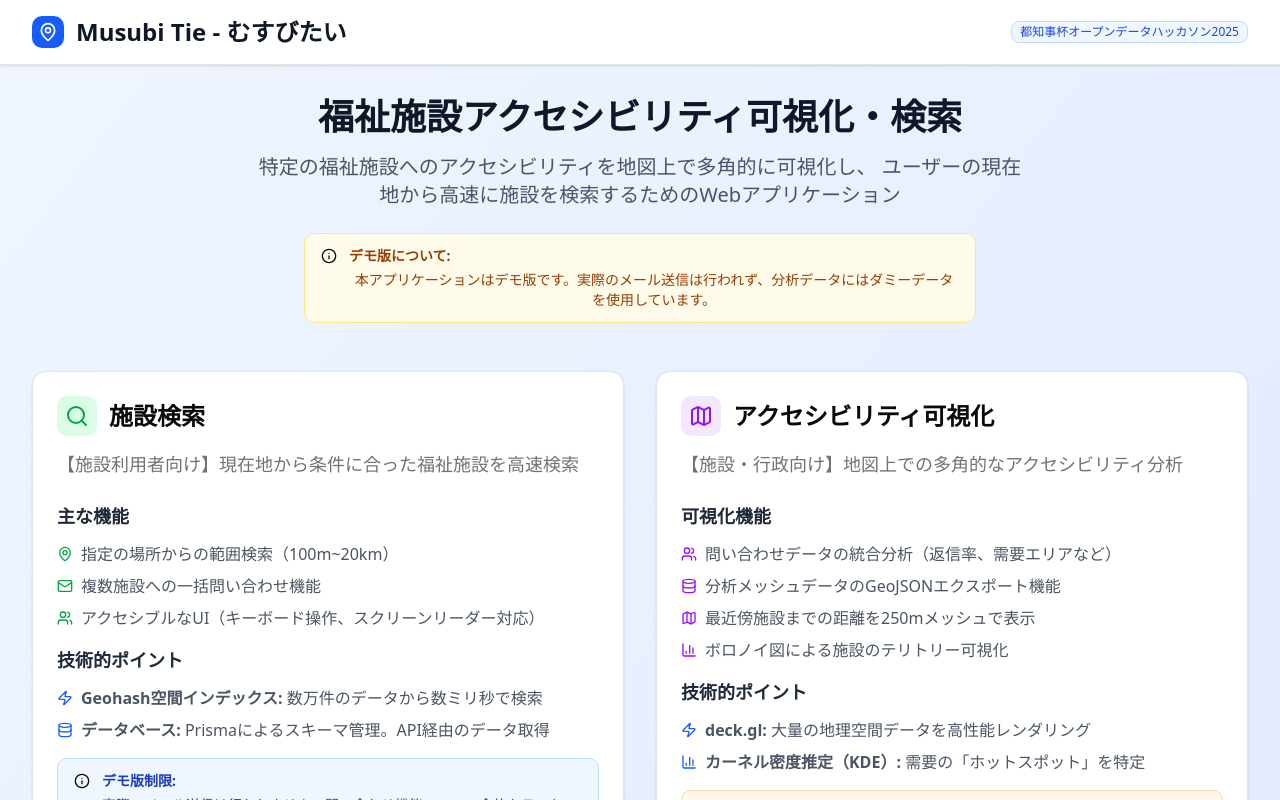
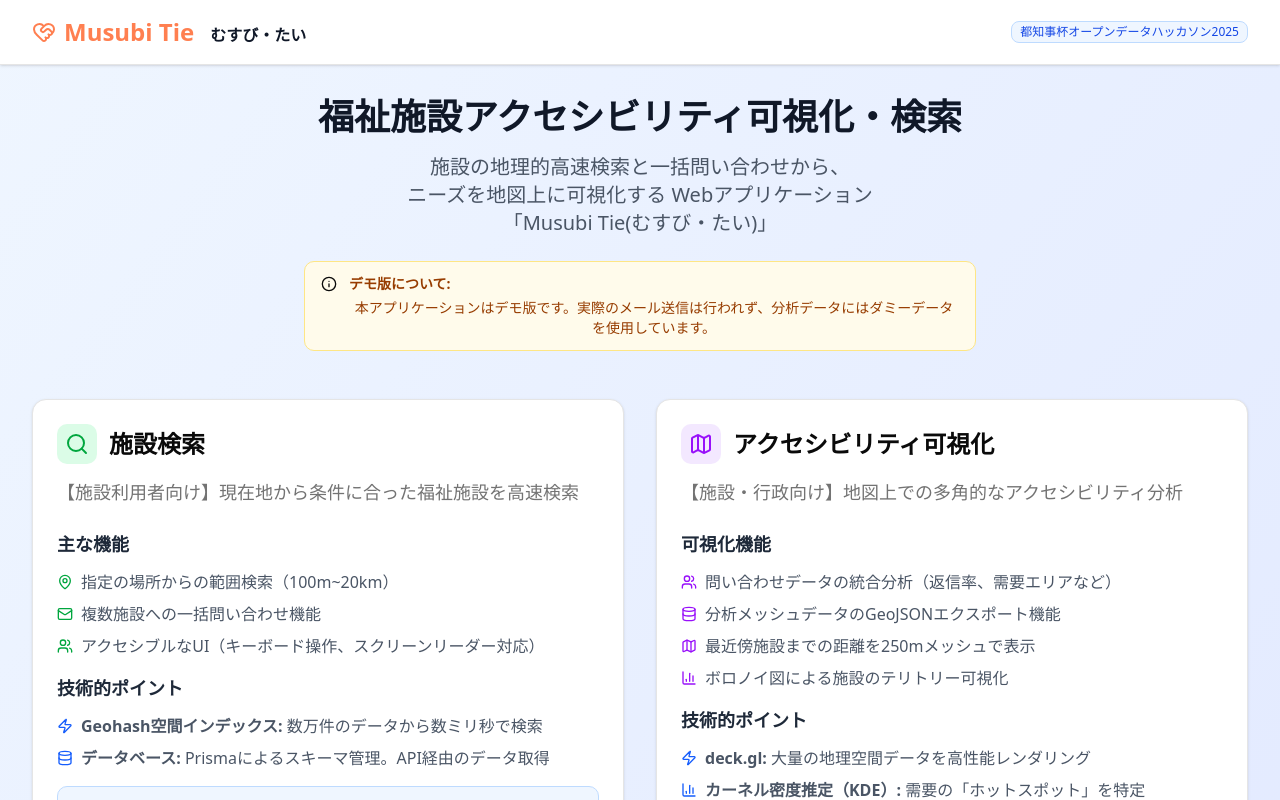
Before and after one commit to xiushu53/musubi-tie, a Next.js app: page / in a window 1280 px wide. Shown: the top 800 px of the page. Built offline with nearby package versions, Linux system fonts and the light colour scheme.

Commit message:
💄 サービスロゴの修正

```diff
--- a/src/app/page.tsx
+++ b/src/app/page.tsx
@@ -2,6 +2,7 @@ import {
   BarChart3,
   Database,
   ExternalLink,
+  HeartHandshake,
   Info,
   Mail,
   Map as MapIcon,
@@ -29,12 +30,15 @@ const HomePage = () => {
       <header className="bg-white shadow-sm border-b">
         <div className="max-w-7xl mx-auto px-4 sm:px-6 lg:px-8 py-4">
           <div className="flex items-center justify-between">
-            <div className="flex items-center space-x-3">
-              <div className="w-8 h-8 bg-blue-600 rounded-lg flex items-center justify-center">
-                <MapPin className="w-5 h-5 text-white" aria-hidden="true" />
+            <div className="flex items-center space-x-2">
+              <div className="rounded-lg flex items-center justify-center">
+                <HeartHandshake className="text-[#FF7F50]" />
               </div>
-              <h1 className="text-2xl font-bold text-gray-900">
-                Musubi Tie - むすびたい
+              <h1 className="text-2xl font-bold text-[#FF7F50]">
+                Musubi Tie
+                <span className="text-gray-900 text-base ml-4">
+                  むすび・たい
+                </span>
               </h1>
             </div>
             <Badge
@@ -54,8 +58,11 @@ const HomePage = () => {
             福祉施設アクセシビリティ可視化・検索
           </h2>
           <p className="text-xl text-gray-600 mb-6 max-w-3xl mx-auto">
-            特定の福祉施設へのアクセシビリティを地図上で多角的に可視化し、
-            ユーザーの現在地から高速に施設を検索するためのWebアプリケーション
+            施設の地理的高速検索と一括問い合わせから、
+            <br />
+            ニーズを地図上に可視化する Webアプリケーション
+            <br />
+            「Musubi Tie(むすび・たい)」
           </p>
 
           <Alert className="max-w-2xl mx-auto mb-8 bg-amber-50 border-amber-200">
```
